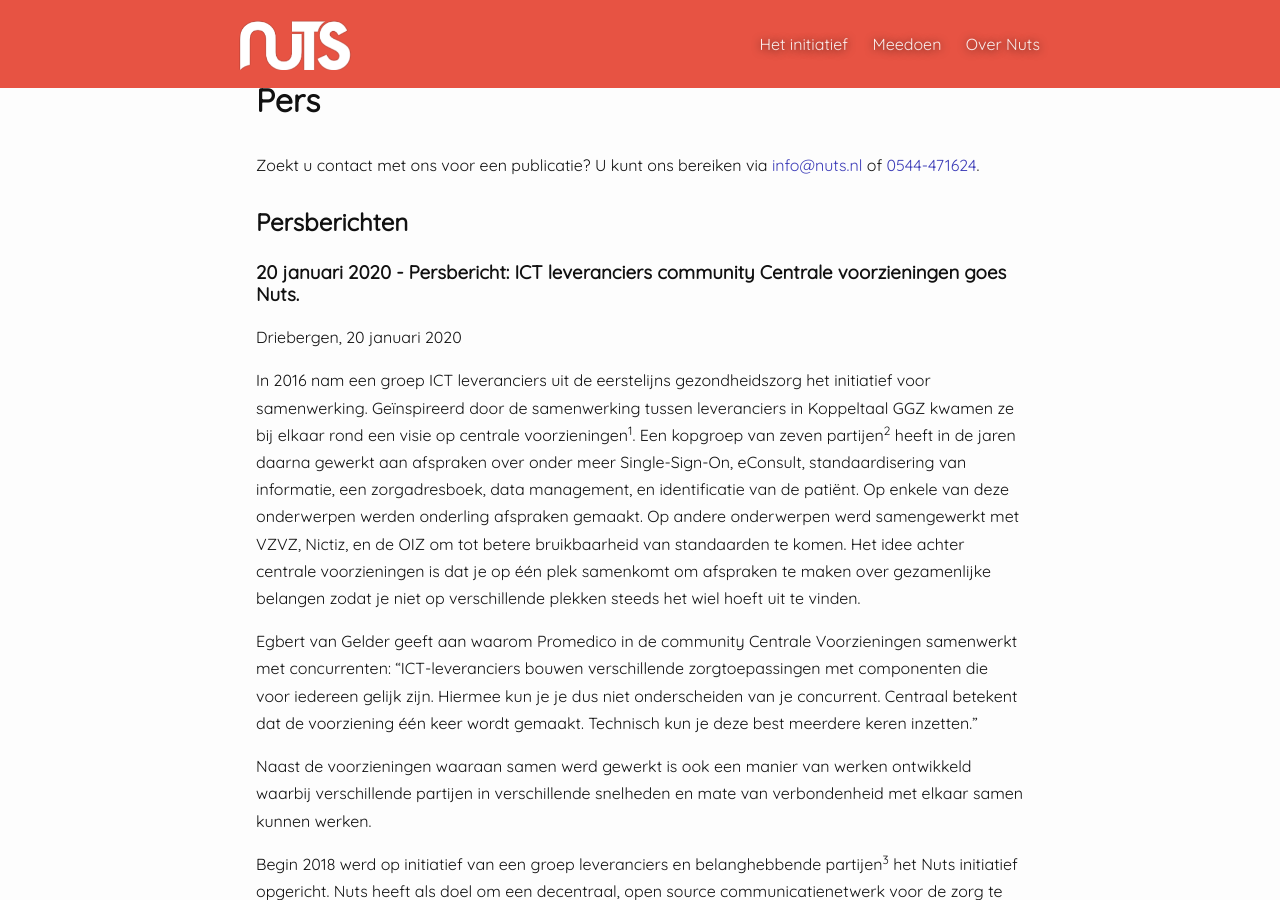
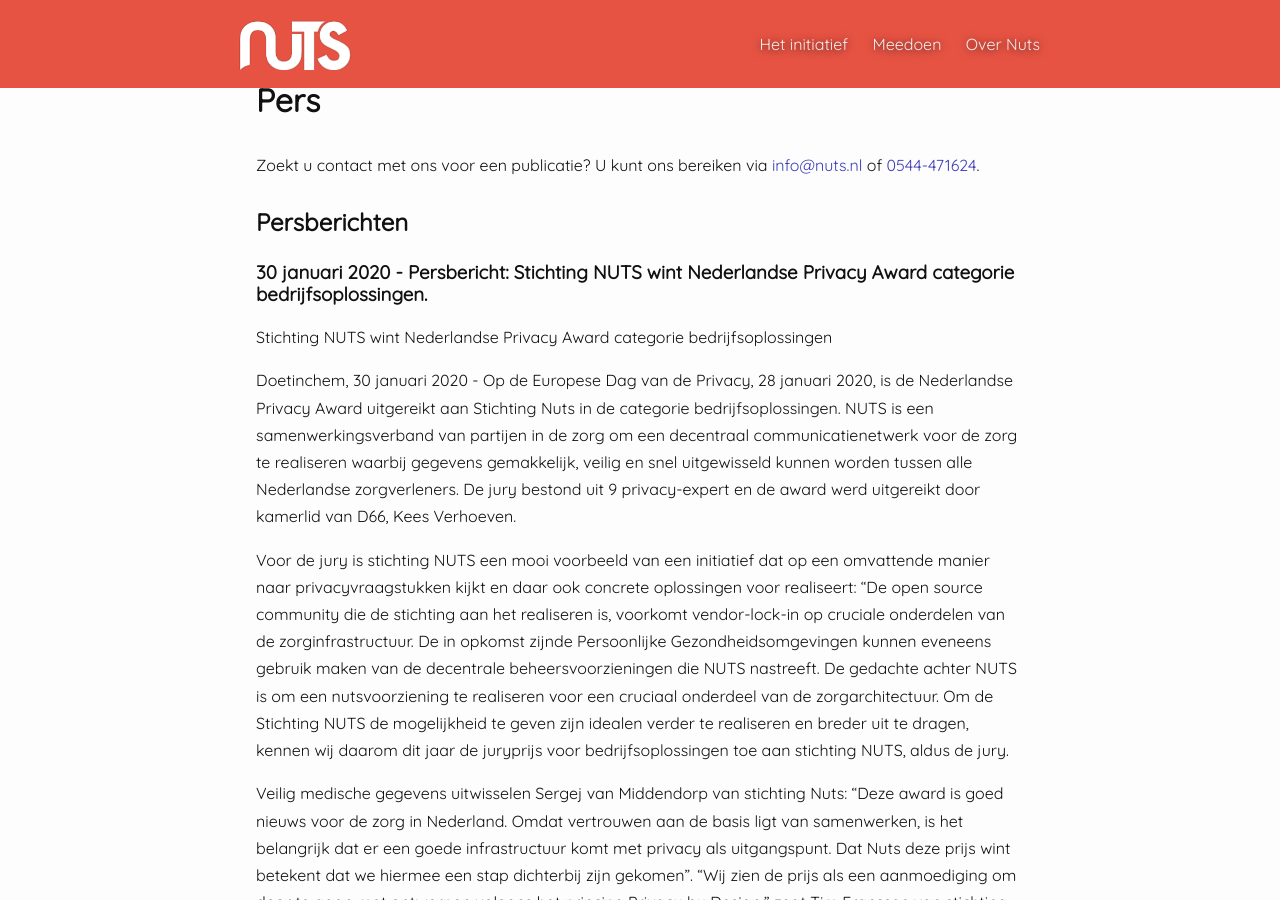
Before and after one commit to nuts-foundation/nuts-webpresence, a Jekyll site: the page built from pers.md, in a window 1280 px wide and 900 px high, scrolled down 413 px. Built offline with Jekyll 4.4.1, drawn with Linux system fonts in a browser that asks for light colours; some of the changed text lies outside the part shown.

Commit message:
persbericht privact award gewonnen

```diff
--- a/pers.md
+++ b/pers.md
@@ -10,6 +10,28 @@
 Zoekt u contact met ons voor een publicatie? U kunt ons bereiken via [info@nuts.nl](mailto:info@nuts.nl) of [0544-471624](tel:0544-471624).
 
 ## Persberichten
+
+### 30 januari 2020 - Persbericht: Stichting NUTS wint Nederlandse Privacy Award categorie bedrijfsoplossingen.
+
+Stichting NUTS wint Nederlandse Privacy Award categorie bedrijfsoplossingen
+
+Doetinchem, 30 januari 2020 - Op de Europese Dag van de Privacy, 28 januari 2020, is de Nederlandse Privacy Award uitgereikt aan Stichting Nuts in de categorie bedrijfsoplossingen. NUTS is een samenwerkingsverband van partijen in de zorg om een decentraal communicatienetwerk voor de zorg te realiseren waarbij gegevens gemakkelijk, veilig en snel uitgewisseld kunnen worden tussen alle Nederlandse zorgverleners. De jury bestond uit 9 privacy-expert en de award werd uitgereikt door kamerlid van D66, Kees Verhoeven.
+
+Voor de jury is stichting NUTS een mooi voorbeeld van een initiatief dat op een omvattende manier naar privacyvraagstukken kijkt en daar ook concrete oplossingen voor realiseert: “De open source community die de stichting aan het realiseren is, voorkomt vendor-lock-in op cruciale onderdelen van de zorginfrastructuur. De in opkomst zijnde Persoonlijke  Gezondheidsomgevingen kunnen eveneens gebruik maken van de decentrale beheersvoorzieningen die NUTS nastreeft. De gedachte achter NUTS is om een nutsvoorziening te realiseren voor een cruciaal onderdeel van de zorgarchitectuur. Om de Stichting NUTS de mogelijkheid te geven zijn idealen verder te realiseren en breder uit te dragen, kennen wij daarom dit jaar de juryprijs voor bedrijfsoplossingen toe aan stichting NUTS, aldus de jury.
+
+Veilig medische gegevens uitwisselen
+Sergej van Middendorp van stichting Nuts: “Deze award is goed nieuws voor de zorg in Nederland. Omdat vertrouwen aan de basis ligt van samenwerken, is het belangrijk dat er een goede infrastructuur komt met privacy als uitgangspunt. Dat Nuts deze prijs wint betekent dat we hiermee een stap dichterbij zijn gekomen”. “Wij zien de prijs als een aanmoediging om door te gaan met ontwerpen volgens het principe Privacy by Design," zegt Tim Franssen van stichting Nuts. “En ook een aanmoediging voor organisaties in de zorg die gegevens namens Nederlandse burgers beheren om zich aan te sluiten bij ons initiatief."
+
+Over Stichting NUTS
+Nuts is een samenwerkingsverband dat tot op heden bestaat uit de volgende partijen: Avinty, Caren, Caresharing, De Heer Software, GeriMedica, I-logos, Infozorg, Intramed, Ivido, Jouw Omgeving, Lable Care, Medicore, Mextra, Miles Ahead, Nedap, OZO verbindzorg, Pact.care, Stichting Privacy by Design, Quli, Philips Vital Health Software, Wijtz, Zorg op Orde en Zorg voor Kennis. Het doel van de stichting is een decentraal communicatienetwerk in de zorg te realiseren waarbij gegevens gemakkelijk, veilig en snel uitgewisseld kunnen worden tussen alle Nederlandse zorgverleners. [https://nuts.nl](https://nuts.nl)
+
+Over Nationale Privacy Conferentie
+De Nationale Privacy Conferentie is een initiatief van ECP|Platform voor de InformatieSamenleving en Privacy First. Deze conferentie brengt jaarlijks het Nederlandse bedrijfsleven, overheid, wetenschap en maatschappelijk middenveld bijeen om gezamenlijk te kunnen bouwen aan een privacyvriendelijke informatiemaatschappij. Missie van de Nationale Privacy Conferentie en Privacy First is de ontwikkeling van Nederland tot internationaal Privacy Gidsland. Privacy by design vormt daartoe de sleutel. [https://privacyawards.nl](https://privacyawards.nl)
+
+<img class="inline-image" src="/assets/images/privacyawardsuitreiking.jpeg" alt="uitreiking" title="Privacy Award Uitreiking" />
+
+<img class="inline-image" src="/assets/images/nutsprivacyaward-portrait.png" alt="award" title="Privacy Award" />
+
 
 ### 20 januari 2020 - Persbericht: ICT leveranciers community Centrale voorzieningen goes Nuts.
 
```
Also changed, not shown: assets/images/privacyawardsuitreiking.jpeg (added), 1 other file.
